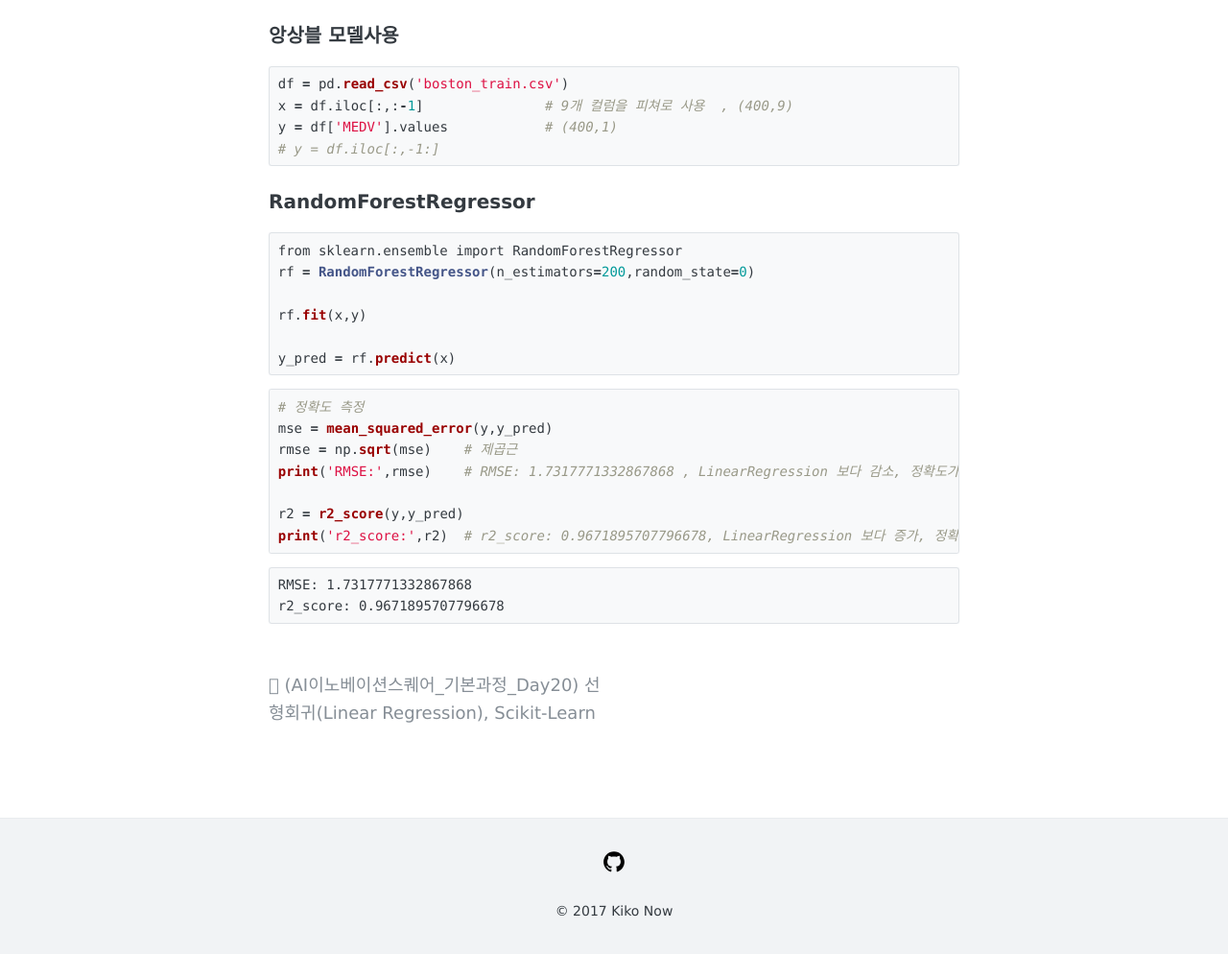
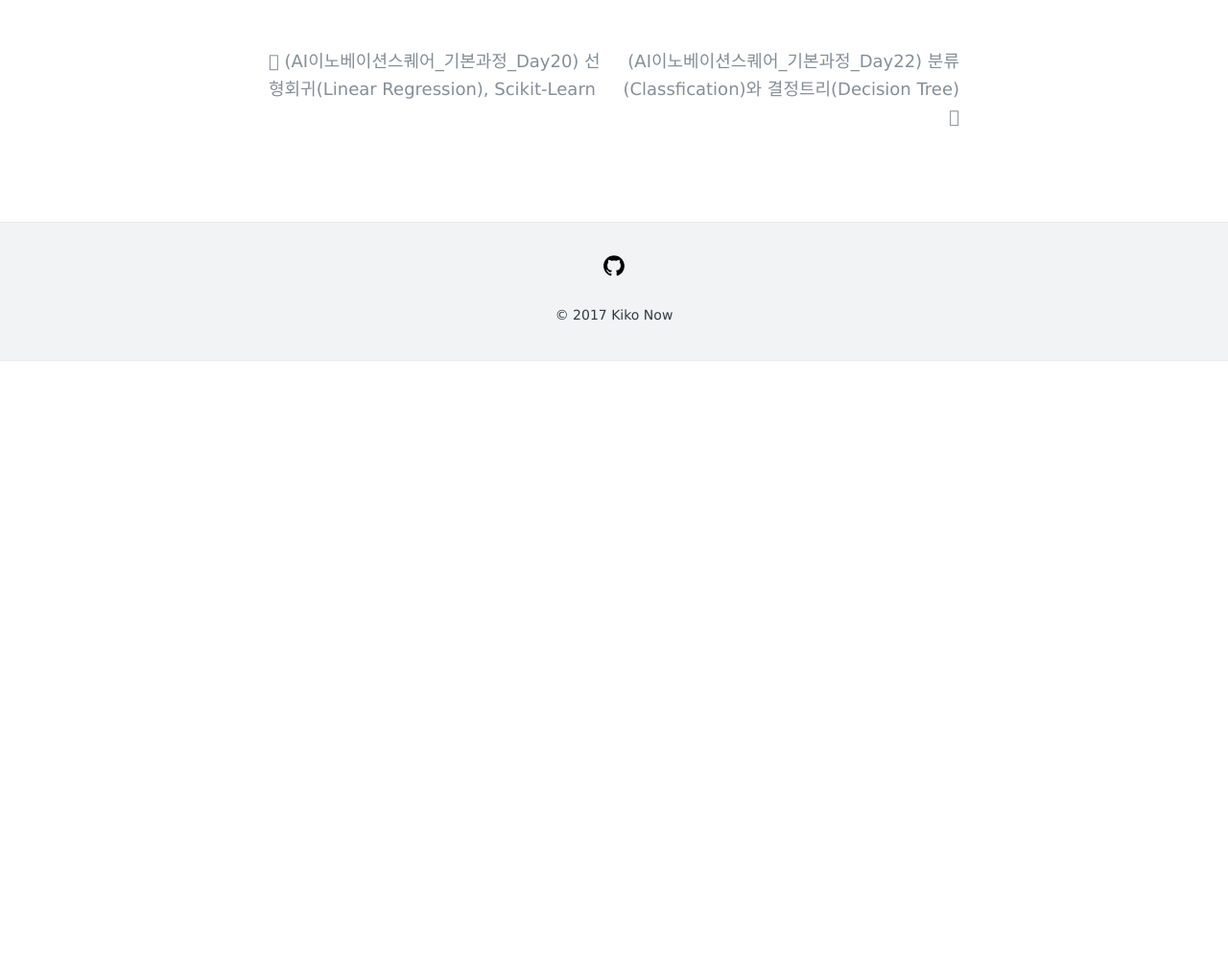
Before and after one commit to zoe0-0/blog, a Jekyll site: the page built from _posts/2020-07-31-Ai_day21.md, in a window 1280 px wide and 1400 px high, scrolled down 10282 px. Shown: the part 403-1397 px from the top of the window at 96% size. Built offline with Jekyll 4.4.1, drawn with Linux system fonts in a browser that asks for light colours; comment, search, counter and statistics services are not loaded; after the commit the page ends 11061 px from its top, so only the background shows below that; part of the change alters nothing that is shown.

Commit message:
Add new posts

````diff
--- a/_posts/2020-07-31-Ai_day21.md
+++ b/_posts/2020-07-31-Ai_day21.md
@@ -771,40 +771,3 @@ print('r2_score:',r2) # r2_score: 0.6378499850549992
 
     RMSE: 0.12785502011806624
     r2_score: 0.637849985054999
-
-
-### 앙상블 모델사용
-
-
-```python
-df = pd.read_csv('boston_train.csv')
-x = df.iloc[:,:-1]               # 9개 컬럼을 피쳐로 사용  , (400,9)
-y = df['MEDV'].values            # (400,1)
-# y = df.iloc[:,-1:]
-```
-
-### RandomForestRegressor
-
-
-```python
-from sklearn.ensemble import RandomForestRegressor
-rf = RandomForestRegressor(n_estimators=200,random_state=0)
-
-rf.fit(x,y)
-
-y_pred = rf.predict(x)
-```
-
-
-```python
-# 정확도 측정
-mse = mean_squared_error(y,y_pred)
-rmse = np.sqrt(mse)    # 제곱근
-print('RMSE:',rmse)    # RMSE: 1.7317771332867868 , LinearRegression 보다 감소, 정확도가 증가
-
-r2 = r2_score(y,y_pred)
-print('r2_score:',r2)  # r2_score: 0.9671895707796678, LinearRegression 보다 증가, 정확도가 증가
-```
-
-    RMSE: 1.7317771332867868
-    r2_score: 0.9671895707796678
--- /dev/null
+++ b/_posts/2020-08-03-Ai_day22.md
@@ -0,0 +1,324 @@
+---
+layout: post
+title: (AI이노베이션스퀘어_기본과정_Day22) 분류(Classfication)와 결정트리(Decision Tree)
+tags:
+  - 머신러닝
+---
+
+<br>
+
+## 분류(Classification)
+
+> 학습 데이터로 주어진 데이터의 피쳐와 레이블값(결정값, 클래스값)을 머신러닝 알고리즘으로 학습해 모델을 생성하고, 이렇게 생성된 모델에 새로운 데이터 값이 주어졌을  때 미지의 레이블 값을 예측하는 것입니다.
+
+<br>
+
+### sklearn의 분류 모델 클래스
+
+- Decision Tree
+- Logistic Regression
+- Naive Bayes(나이브 베이즈)
+- Support Vector Machine
+- Nearest Neighbor(최소근접 알고리즘)
+
+<br>
+
+<br>
+
+## 결정트리 (Decision Tree)
+
+- 대표적인 분류 학습 모델, 회귀도 가능, 스무고개와 유사
+- 루트 노드 --> 규칙 노드(중간노드) --> 리프노드(끝노드)
+- 장점 : 쉽고 직관적이다. 피쳐 스케일링이나 정규화 등의 사전 가공 영향도가 크지 않다.
+- 단점 : 과적합으로 알고리즘 성능이 떨어진다. 따라서 트리의 크기를 사전에 제한하는 튜닝이 필요
+
+<br>
+
+### *용어 정리
+
+---
+
+#### [불순도(Impurity)]
+
+해당범주안에 서로 다른 데이터가 얼마나 섞여 있는지를 말한다, 불확실성, 무질서도<br>
+
+#### [데이터의 균일도]
+
+다양성이 낮을수록 데이터의 균일도는 높다. <br>
+예를 들어 검은공과 하얀공이 적절히 섞인 A, 약간의 하얀공과 대부분의 검은공으로 이루어져 있는 B, 모두 검은공으로 이루어져 있는 C가 있다고 할 때,
+C > B > A 순으로 균일도가 높다고 할 수 있다.
+
+#### [균일도 기반 규칙조건]
+
+정보 균일도가 높은 데이터세트를 먼저 선택하도록 규칙조건을 만들어야 한다.
+
+#### [정보 균일도 측정방법]
+
+대표적인 방법으로는 <b>엔트로피를 이용한 정보이득 지수</b>와 <b>지니 계수</b>가 있다.
+
+#### [엔트로피]
+
+주어진 데이터 집합의 혼잡도를 의미한다. 서로 다른 값이 섞여 있으면 엔트로피가 높고, 같은 값이 섞여 있으면 엔트로피가 낮다.
+
+#### [정보이득(Information Gain)]
+
+정보이득 = 1 - 엔트로피지수
+즉, 데이터의 혼잡도가 작을수록(엔트로피가 낮을수록) 정보이득 지수는 커진다. <br>
+결정트리는 정보이득이 높은 속성을 기준으로 분할한다.
+
+#### [지니계수]
+
+1 - (각 범주별 데이터 비율의 제곱의 합), 0 이면 최소(끝노드) , 1이면 최대¶<br>
+지니 불순도는 집합에 이질적인 것이 얼마나 섞였는지를 측정하는 지표 <br>
+어떤 집합에서 한 항목을 뽑아 무작위로 라벨을 추정할 때 틀릴 확률을 말한다. <br> 집합에 있는 항목이 모두 같다면 지니 불순도는 최솟값(0)을 갖게 되며 이 집합은 완전히 순수하다고 할 수 있다.
+
+<br>
+
+<br>
+
+###  Iris(붓꽃) 품종 예측하기
+
+
+```python
+from sklearn.datasets import load_iris
+from sklearn.tree import DecisionTreeClassifier
+from sklearn.model_selection import train_test_split
+
+import pandas as pd
+import numpy as np
+import matplotlib.pyplot as plt
+```
+
+
+```python
+iris = load_iris()
+iris #sklearn.utils.Bunch
+
+#x값, 피쳐만 추출
+iris_data = iris.data
+#print(iris_data) #(150, 4) : 2차원 ndarray
+print(iris.feature_names) #sepal:꽃받침, petal:꽃잎
+```
+
+    ['sepal length (cm)', 'sepal width (cm)', 'petal length (cm)', 'petal width (cm)']
+
+<br>
+
+```python
+#y값, 답(label)만 추출
+iris_label = iris.target
+print(iris_label)
+print(iris.target_names)  #iris의 품종 : [0:'setosa', 1:'versicolor', 2:'virginica']
+```
+
+    [0 0 0 0 0 0 0 0 0 0 0 0 0 0 0 0 0 0 0 0 0 0 0 0 0 0 0 0 0 0 0 0 0 0 0 0 0
+     0 0 0 0 0 0 0 0 0 0 0 0 0 1 1 1 1 1 1 1 1 1 1 1 1 1 1 1 1 1 1 1 1 1 1 1 1
+     1 1 1 1 1 1 1 1 1 1 1 1 1 1 1 1 1 1 1 1 1 1 1 1 1 1 2 2 2 2 2 2 2 2 2 2 2
+     2 2 2 2 2 2 2 2 2 2 2 2 2 2 2 2 2 2 2 2 2 2 2 2 2 2 2 2 2 2 2 2 2 2 2 2 2
+     2 2]
+    ['setosa' 'versicolor' 'virginica']
+
+<br>
+
+```python
+iris_df = pd.DataFrame(data = iris_data, columns=iris.feature_names)
+iris_df['label'] = iris_label
+print(iris_df['label'].value_counts())
+iris_df.head()
+```
+
+    2    50
+    1    50
+    0    50
+    Name: label, dtype: int64
+
+
+
+
+
+<div>
+<style scoped>
+    .dataframe tbody tr th:only-of-type {
+        vertical-align: middle;
+    }
+
+
+    .dataframe tbody tr th {
+        vertical-align: top;
+    }
+
+    .dataframe thead th {
+        text-align: right;
+    }
+
+</style>
+
+<table border="1" class="dataframe">
+  <thead>
+    <tr style="text-align: right;">
+      <th></th>
+      <th>sepal length (cm)</th>
+      <th>sepal width (cm)</th>
+      <th>petal length (cm)</th>
+      <th>petal width (cm)</th>
+      <th>label</th>
+    </tr>
+  </thead>
+  <tbody>
+    <tr>
+      <th>0</th>
+      <td>5.1</td>
+      <td>3.5</td>
+      <td>1.4</td>
+      <td>0.2</td>
+      <td>0</td>
+    </tr>
+    <tr>
+      <th>1</th>
+      <td>4.9</td>
+      <td>3.0</td>
+      <td>1.4</td>
+      <td>0.2</td>
+      <td>0</td>
+    </tr>
+    <tr>
+      <th>2</th>
+      <td>4.7</td>
+      <td>3.2</td>
+      <td>1.3</td>
+      <td>0.2</td>
+      <td>0</td>
+    </tr>
+    <tr>
+      <th>3</th>
+      <td>4.6</td>
+      <td>3.1</td>
+      <td>1.5</td>
+      <td>0.2</td>
+      <td>0</td>
+    </tr>
+    <tr>
+      <th>4</th>
+      <td>5.0</td>
+      <td>3.6</td>
+      <td>1.4</td>
+      <td>0.2</td>
+      <td>0</td>
+    </tr>
+  </tbody>
+</table>
+
+</div>
+
+<br>
+
+### train데이터와 test데이터 세트로 분리: 80% : 20%
+
+- scikit-learn.model_selection 패키지 안에 train_test_split 모듈을 활용하여 손쉽게 train set과 test set을 분리할 수 있다.
+
+
+```python
+X_train,X_test,y_train,y_test = train_test_split(iris_data,iris_label,test_size=0.2,random_state=11, stratify = iris_label)
+print(X_train.shape, X_test.shape, y_train.shape, y_test.shape)
+```
+
+    (120, 4) (30, 4) (120,) (30,)
+
+<br>
+
+#### *옵션 값
+
+---
+
+- `test_size` : 테스트 셋 구성의 비율을 나타냅니다. 0.2는 전체 데이터 셋의 20%를 테스트 셋으로 지정하겠다는 의미. default 값은 0.25
+- `shuffle` : default=True. split을 해주기 이전에 섞을건지
+- `stratify` : default=None 입니다. stratify 값을 label로 지정해주면 각각의 class 비율을 train data set과 test data set에 유지해 줍니다. (어느 한쪽에 쏠려서 분배되는 것을 방지하기 위해)
+- `random_state` : 데이터 분할시 셔플이 이루어지는데 이를 위한 시드값 (int나 RandomState로 입력)
+
+<br>
+
+
+```python
+dt_clf = DecisionTreeClassifier(random_state=11)
+dt_clf.fit(X_train,y_train) #DecisionTreeClassifier 학습
+```
+
+
+    DecisionTreeClassifier(random_state=11)
+
+<br>
+
+### 결정트리의 주요 하이퍼 파라미터
+
+- `max_depth` : 트리의 최대 깊이를 규정
+- `max_features` : 최적의 분할을 위해 고려해야 할 최대 피쳐 갯수
+- `min_sample_split` : 샘플이 최소한 몇 개 이상이어야 split(하위노드로 분리), 과적합 제어하기 위해 사용 (default=2)
+- `min_sample_leaf` : 말단노드가 되기위한 최소한의 샘플 데이터 수, 노드가 되려면 가지고 있어야할 최소 샘플 수
+- `max_leaf_nodes` : 말단 노드의 최대 갯수
+
+```python
+DecisionTreeClassifier(ccp_alpha=0.0, class_weight=None, criterion='gini',
+                       max_depth=None, max_features=None, max_leaf_nodes=None,
+                       min_impurity_decrease=0.0, min_impurity_split=None,
+                       min_samples_leaf=1, min_samples_split=2,
+                       min_weight_fraction_leaf=0.0, presort='deprecated',
+                       random_state=11, splitter='best')
+```
+
+<br>
+
+
+```python
+pred = dt_clf.predict(X_test)
+pred,y_test
+```
+
+
+    (array([2, 2, 1, 1, 2, 0, 1, 0, 0, 1, 1, 1, 1, 2, 2, 0, 2, 1, 2, 2, 1, 0,
+            0, 1, 0, 0, 2, 1, 0, 1]),
+     array([2, 2, 2, 1, 2, 0, 1, 0, 0, 1, 2, 1, 1, 2, 2, 0, 2, 1, 2, 2, 1, 0,
+            0, 1, 0, 0, 2, 1, 0, 1]))
+
+<br>
+
+
+```python
+#정확도 측정 : accuracy
+from sklearn.metrics import accuracy_score,classification_report
+print('정확도:{:.4f}'.format(accuracy_score(y_test,pred)))
+```
+
+    정확도:0.9333
+
+<br>
+
+### 결정트리 모델의 시각화
+
+
+```python
+from sklearn.tree import export_graphviz
+export_graphviz(dt_clf,out_file='tree.dot', class_names=iris.target_names, feature_names = iris.feature_names, impurity=True, filled=True)
+```
+
+*설치방법
+`brew install graphviz`
+`pip install pyparsing`
+`pip install graphviz`
+`pip install pydot`
+`conda install graphviz`
+
+<br>
+
+
+```python
+import graphviz
+
+f = open('tree.dot')
+dot_graph = f.read()
+graphviz.Source(dot_graph)
+```
+
+
+
+
+![svg](/Users/dahyejung/Desktop/Python/machine_learning/Untitled1_files/Untitled1_19_0.svg)
````
